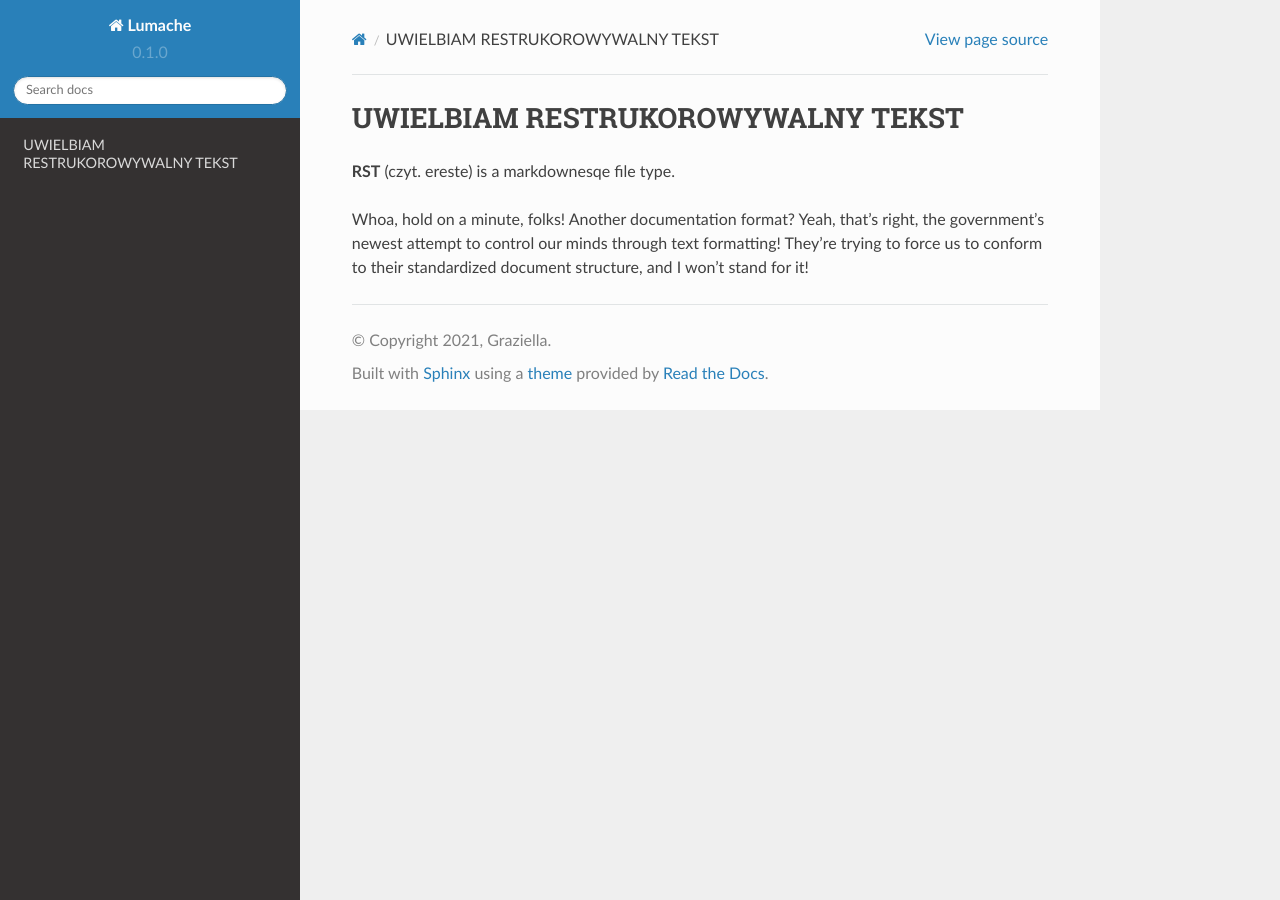
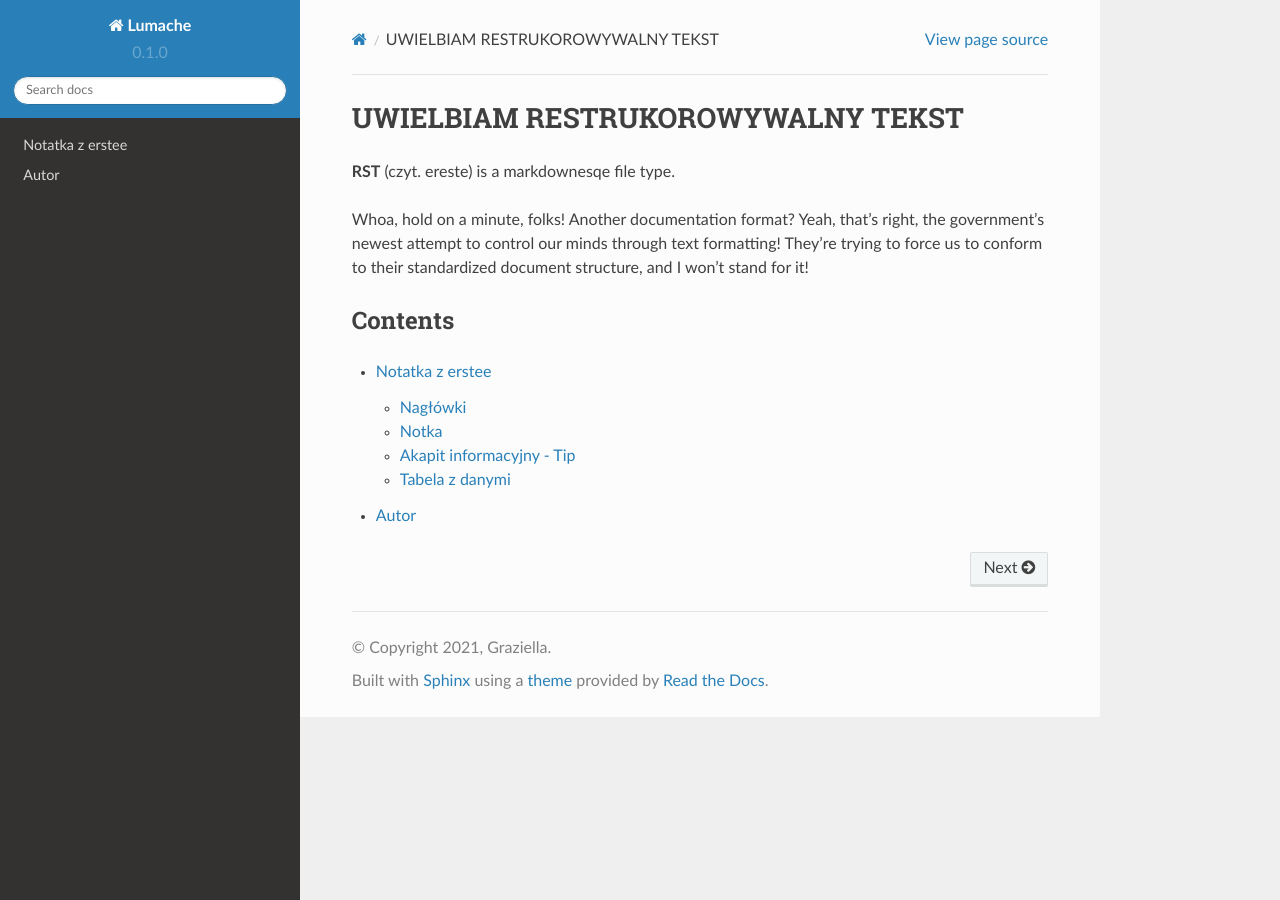
Before and after one commit to kuchowiczp/docs-zadanie, a Sphinx documentation site: the page built from docs/source/index.rst, in a window 1280 px wide. Built offline with Sphinx 7.4.7 and the Read the Docs theme 2.0.0, drawn with Linux system fonts in a browser that asks for light colours.

Commit message:
Update index.rst

```diff
--- a/docs/source/index.rst
+++ b/docs/source/index.rst
@@ -7,3 +7,12 @@ Whoa, hold on a minute, folks! Another documentation format? Yeah,
 that's right, the government's newest attempt to control our minds through text
 formatting! They're trying to force us to conform to their standardized document
 structure, and I won't stand for it!
+
+
+Contents
+--------
+
+.. toctree::
+
+   notatka
+   autor
```
